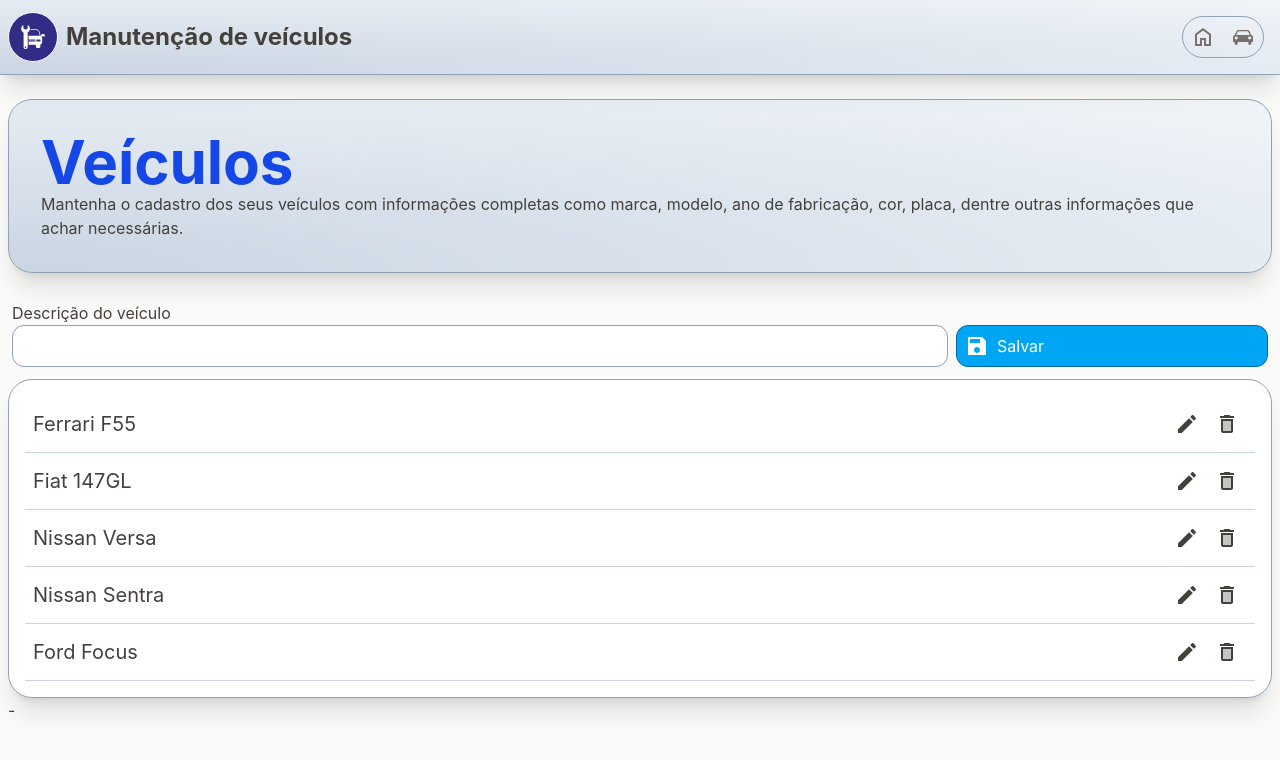
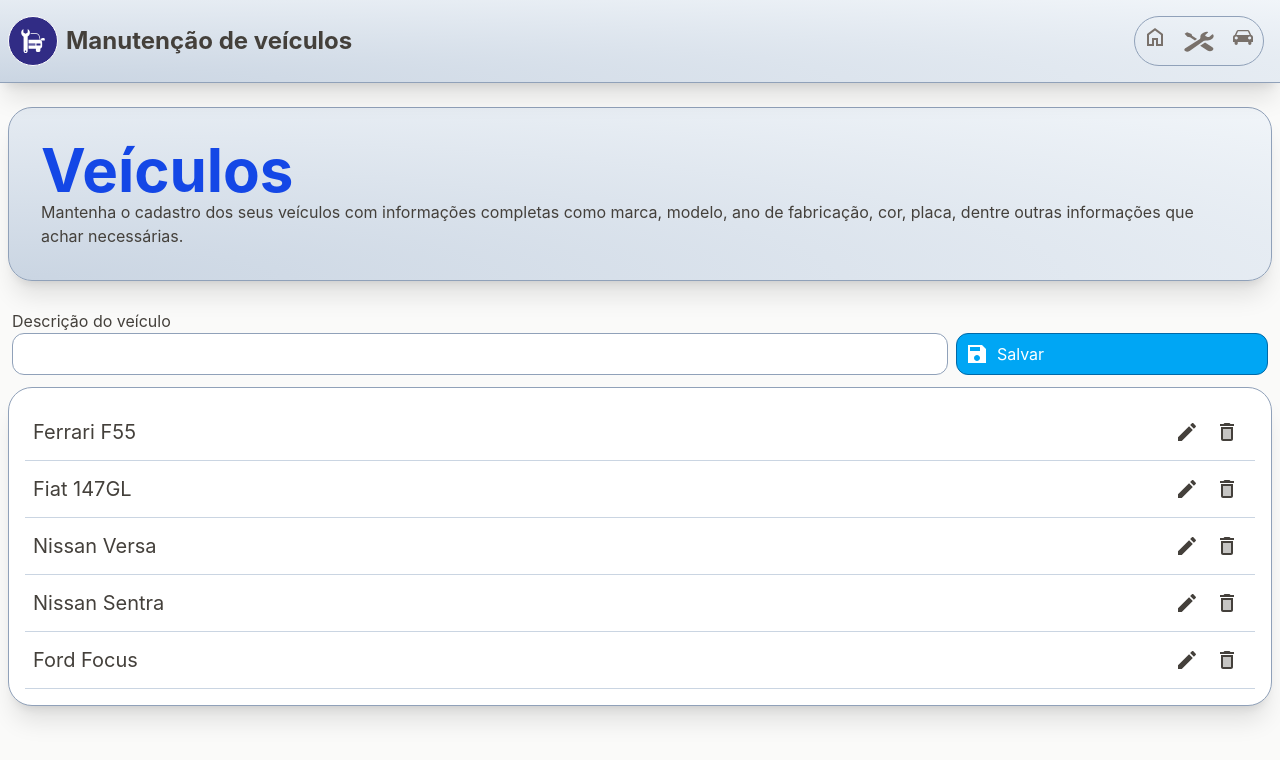
Before and after one commit to erbraga/manutencao-frontend, a React (Vite) app: page /veiculos in a window 1280 px wide. Shown: the top 760 px of the page. Built offline with nearby package versions, Linux system fonts and the light colour scheme.

Commit message:
CRUD de veículos implementado

```diff
--- a/src/App.jsx
+++ b/src/App.jsx
@@ -34,10 +34,10 @@ function Cabecalho(){
                   hover:bg-slate-300 focus:bg-blue-700 focus:text-white
                   cursor-pointer" />
               </NavLink>
-              {/* <Link to= '/itens'>
+              <Link to= '/itens'>
                 <IconeItemManutencao className="m-1 p-1 rounded-full  text-stone-500
                   hover:bg-slate-300 focus:bg-blue-700 focus:text-white w-10" />
-              </Link> */}
+              </Link>
               <NavLink to='/veiculos'>
                 <IconeVeiculo className="m-1 p-1 rounded-full text-stone-500
                   hover:bg-slate-300 focus:bg-blue-700 focus:text-white
--- a/src/components/Icons.jsx
+++ b/src/components/Icons.jsx
@@ -249,9 +249,9 @@ export function IconeIncluir({className}){
     );
 }
 
-export function IconeEditar({className}){
+export function IconeEditar({className, onClick}){
     return(
-        <button className={className}>
+        <button className={className} onClick = {onClick}>
             <svg
                 width="24px"
                 height="24px"
@@ -268,9 +268,9 @@ export function IconeEditar({className}){
     );
 }
 
-export function IconeDeletar({className}){
+export function IconeDeletar({className, onClick}){
     return(
-        <button className={className}>
+        <button className={className} onClick = {onClick}>
             <svg
                 width="24px"
                 height="24px"
--- a/src/components/tela.jsx
+++ b/src/components/Tela.jsx
@@ -7,6 +7,7 @@ import {IconePrincipal, IconeHome, IconeItemManutencao, IconeVeiculos,
   IconeSalvar} from './Icons';
 
 import dados from '../dados.json';
+
 
 export function BarraSuperior({element}){
   return(
@@ -128,7 +129,7 @@ function ManutencaoTabelaDesktop({className}){
               <th className=''>km</th>
               <th className=''>data</th>
               <th className=''>km</th>
-              <th className=''>meses</th>
+              <th className=''>data</th>
           </tr>
         </thead>
         <tbody className=''>
@@ -138,9 +139,10 @@ function ManutencaoTabelaDesktop({className}){
                 <td className='text-center'>{item.intervalo_km}</td>
                 <td className='text-center'>{item.intervalo_prazo}</td>
                 <td className='text-center'>{item.ultima_troca_km}</td>
-                <td className='text-center'>{item.ultima_troca_data}</td>
+                <td className='text-center'><FormatarDataBr data = {item.ultima_troca_data} /></td>
                 <td className='text-center'>{item.ultima_troca_km + item.intervalo_km}</td>
-                <td className='text-center'><DobraNumero numero = '1' /></td>
+                <td className='text-center'><SomarPrazo prazo = {item.intervalo_prazo}
+                  data = {item.ultima_troca_data}/></td>
                 <td className='text-center'>
                   <Link to ="#">
                     <IconeAtualizar className="m-1 p-2 rounded-full text-white
@@ -209,37 +211,121 @@ function ManutencaoTabelaMobile({className}){
 }
 
 export function PrincipalVeiculos(){
+  const [veiculos, setVeiculos] = useState(dados.veiculos);
+  const [veiculoEditando, setVeiculoEditando] = useState(null);
+
+  const salvarVeiculo = (descricao) => {
+    if (veiculoEditando) {
+      // Atualiza veículo existente
+      setVeiculos((prev) =>
+        prev.map((v) =>
+          v.id === veiculoEditando.id ? { ...v, descricao } : v
+        )
+      );
+      setVeiculoEditando(null); // limpa edição
+    } else {
+      // Adiciona novo veículo
+      const maiorId = veiculos.length > 0 ? Math.max(...veiculos.map(v => v.id)) : 0;
+      const novoVeiculo = { id: maiorId + 1, descricao };
+      setVeiculos((prev) => [...prev, novoVeiculo]);
+    }
+  };
+
+  const excluirVeiculo = (id) => {
+    setVeiculos((prev) => prev.filter((veiculo) => veiculo.id !== id));
+  };
+
+  const editarVeiculo = (veiculo) => {
+    setVeiculoEditando(veiculo); // envia id e descrição para o input
+  };
+
   return(
-      <section className='w-full'>
-        <InputTextoBotao name="veiculo" label="Descrição do veículo"
-          className='flex flex-col p-1 mb-2 mt-6 w-full cursor-pointer' />
-        <VeiculosTabela className = 'w-full' />
--     </section>
+    <section className='w-full'>
+      <InputTextoBotao
+        name="veiculo"
+        label="Descrição do veículo"
+        onSalvar={salvarVeiculo}
+        veiculoEditando={veiculoEditando}
+        className='flex flex-col p-1 mb-2 mt-6 w-full cursor-pointer'
+      />
+      <VeiculosTabela
+        className='w-full'
+        veiculos={veiculos}
+        excluirVeiculo={excluirVeiculo}
+        editarVeiculo={editarVeiculo}
+      />
+    </section>
   )
 }
 
-function VeiculosTabela({className}){
-  return(
-    <div className='md:bg-white md:border md:border-slate-400 md:rounded-3xl
-      md:shadow-xl'>
-      <ul className='md:m-4'>
-        {dados.veiculos.map((veiculo) => (
-          <li key={veiculo.id} className='flex flex-row justify-between mx-auto bg-white border
-            border-slate-400 md:border-0 rounded-2xl shadow-xl md:shadow-none p-2
-            mb-3 md:mb-0 md:border-b md:border-b-slate-300 md:rounded-b-none
-            items-center hover:bg-slate-200 md:hover:rounded-none'>
-            <h3 className='text-xl'>
-              {veiculo.descricao}</h3>
+function VeiculosTabela({ className, veiculos, excluirVeiculo, editarVeiculo }) {
+  return (
+    <div className="md:bg-white md:border md:border-slate-400 md:rounded-3xl md:shadow-xl">
+      <ul className="md:m-4">
+        {veiculos.map((veiculo) => (
+          <li key={veiculo.id} className="flex flex-row justify-between mx-auto bg-white border
+              border-slate-400 md:border-0 rounded-2xl shadow-xl md:shadow-none p-2
+              mb-3 md:mb-0 md:border-b md:border-b-slate-300 md:rounded-b-none
+              items-center hover:bg-slate-200 md:hover:rounded-none">
+            <h3 className="text-xl">{veiculo.descricao}</h3>
             <div>
-              <IconeEditar className="m-1 p-1 rounded-full hover:bg-slate-300 cursor-pointer" />
-              <IconeDeletar className="m-1 p-1 rounded-full hover:bg-slate-300 cursor-pointer" />
+              <IconeEditar
+                className="m-1 p-1 rounded-full hover:bg-slate-300 cursor-pointer"
+                onClick={() => editarVeiculo(veiculo)}
+              />
+              <IconeDeletar
+                className="m-1 p-1 rounded-full hover:bg-slate-300 cursor-pointer"
+                onClick={() => excluirVeiculo(veiculo.id)}
+              />
             </div>
           </li>
         ))}
       </ul>
     </div>
-    )
+  );
 }
+
+function InputTextoBotao({label, name, className, onSalvar, veiculoEditando}){
+  const [valor, setValor] = useState("");
+
+  useEffect(() => {
+    if (veiculoEditando) {
+      setValor(veiculoEditando.descricao); // mostra descrição no input
+    }
+  }, [veiculoEditando]);
+
+  const handleSalvar = () => {
+    if (valor.trim() !== "") {
+      onSalvar(valor);
+      setValor("");
+    }
+  };
+
+  return(
+    <div className={className}>
+      <label htmlFor={name}>{label}</label>
+      <div className='w-full flex flex-col md:flex-row gap-2'>
+        <input
+          name={name}
+          id={name}
+          value={valor}
+          onChange={(e) => setValor(e.target.value)}
+          className='p-2 bg-white border border-slate-400 rounded-xl w-full md:w-3/4'
+        />
+        <a
+          className='w-full flex flex-row md:w-1/4 text-white bg-sky-500
+            hover:bg-cyan-400 border border-sky-700 rounded-xl p-2 gap-2 items-center'
+          onClick={handleSalvar}
+        >
+          <IconeSalvar className="cursor-pointer" />
+          <span>{veiculoEditando ? "Atualizar" : "Salvar"}</span>
+        </a>
+      </div>
+    </div>
+  );
+}
+
+
 
 export function PrincipalItens(){
   return(
@@ -287,9 +373,9 @@ function Selecao({label, name, className}){
     <div className = {className}>
       <label htmlFor={name} className='p-1'>{label}</label>
       <select name={name} id={name} className='p-1 bg-white border border-slate-400 rounded-xl'>
-        <option value="0">Toyota Corolla 2020</option>
-        <option value="1">Fiat Pulse 2023</option>
-        <option value="2">Ford Ka 2015</option>
+        {dados.veiculos.map((item) => (
+        <option key={item.id} value={item.id}>{item.descricao}</option>
+        ))}
       </select>
     </div>
   );
@@ -326,32 +412,38 @@ function InputTexto({label, name, className}){
   );
 }
 
-function InputTextoBotao({label, name, className}){
-  return(
-    <div className = {className}>
-      <label htmlFor={name}>{label}</label>
-      <div className='w-full flex flex-col md:flex-row gap-2'>
-      <input  name={name} id={name} className='p-2 bg-white border
-        border-slate-400 rounded-xl w-full md:w-3/4' />
 
 
-      <a className='w-full flex flex-row md:w-1/4 text-white bg-sky-500
-        hover:bg-cyan-400 border border-sky-700 rounded-xl p-2 gap-2 items-center'>
-        <IconeSalvar className="cursor-pointer" />
-        <span className=''>Salvar</span>
-      </a>
-
-      </div>
-
-    </div>
+function SomarPrazo({prazo, data}){
+  const dataISO = new Date(data);
+  const mes = dataISO.getMonth();
+  const diasMes = mes == 1 ? 27 : 29;
+  const mesCalculado = new Date(dataISO.setMonth(mes+Number(prazo)));
+  const dataCalculada = new Date(mesCalculado.setDate(diasMes)).toISOString();
+  //const dataFormatada = this.formatarDataBr(dataCalculada.slice(0,10));
+  return (
+    <span>
+      <FormatarDataBr data={dataISO} />
+    </span>
   );
 }
 
-function DobraNumero({numero}){
-  const valor = Number(numero) * 2;
+function FormatarDataBr({data}) {
+  const dataObj = (data instanceof Date) ? data : new Date(data);
+  const dataFormatada = dataObj.toLocaleDateString("pt-BR");
+  return (
+    <span>
+      {dataFormatada}
+    </span>
+  );
+}
+
+function ExcluirRegistro({tabela,id}){
   return(
     <div>
-    {valor}
+
     </div>
-  );
+  )
+
+
 }
--- a/src/pages/Itens.jsx
+++ b/src/pages/Itens.jsx
@@ -1,4 +1,4 @@
-import {BarraSuperior, BarraSuperiorItens, PrincipalItens} from '../components/tela';
+import {BarraSuperior, BarraSuperiorItens, PrincipalItens} from '../components/Tela';
 
 export default function Itens() {
 
--- a/src/pages/Manutencao.jsx
+++ b/src/pages/Manutencao.jsx
@@ -1,4 +1,4 @@
-import {BarraSuperior, BarraSuperiorManutencao, PrincipalManutencao} from '../components/tela';
+import {BarraSuperior, BarraSuperiorManutencao, PrincipalManutencao} from '../components/Tela';
 
 export default function Itens() {
 
--- a/src/pages/Veiculos.jsx
+++ b/src/pages/Veiculos.jsx
@@ -1,4 +1,4 @@
-import {BarraSuperior, BarraSuperiorVeiculos, PrincipalVeiculos} from '../components/tela';
+import {BarraSuperior, BarraSuperiorVeiculos, PrincipalVeiculos} from '../components/Tela';
 
 export default function Veiculos() {
 
```
Also changed, not shown: src/components/Dados.jsx (added).
